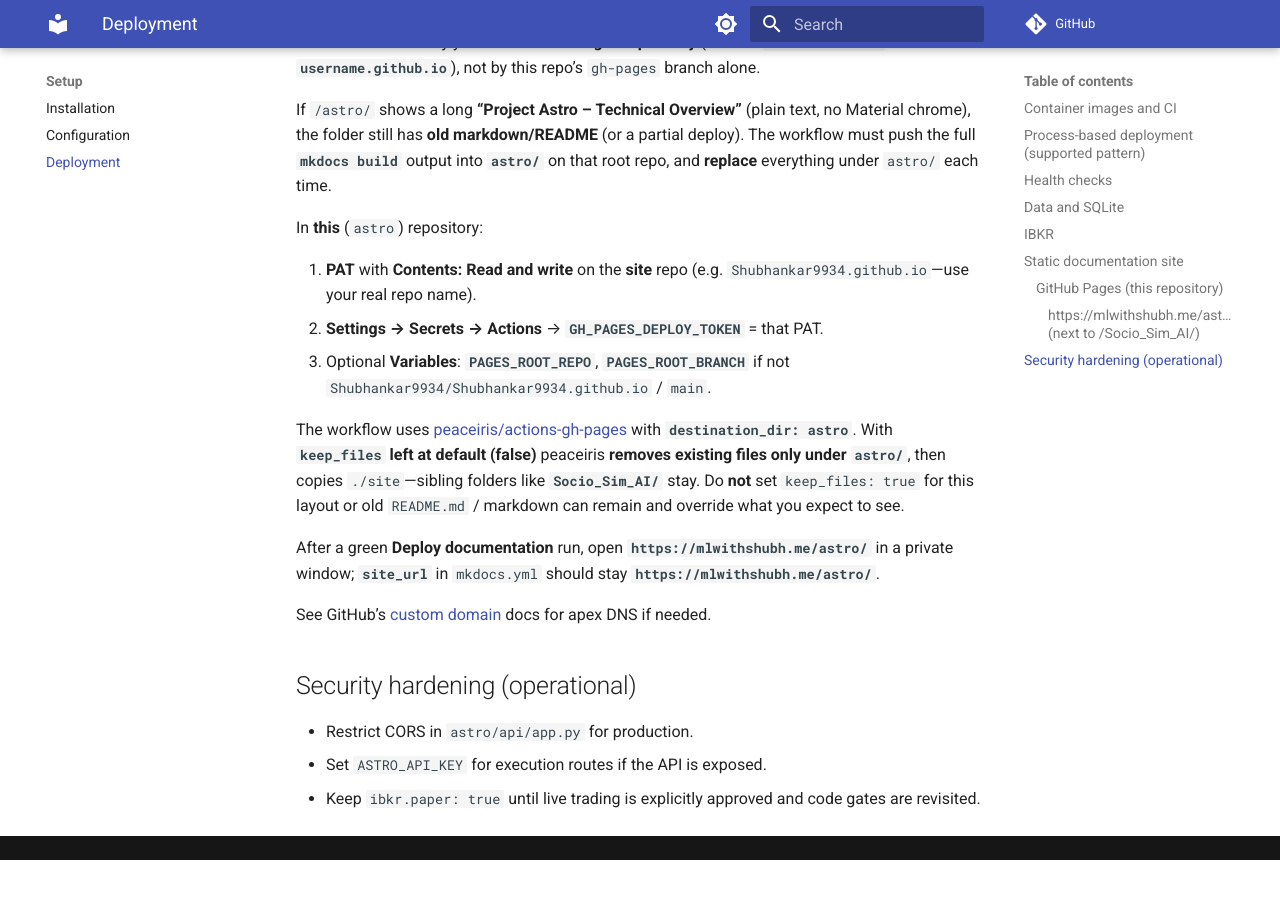
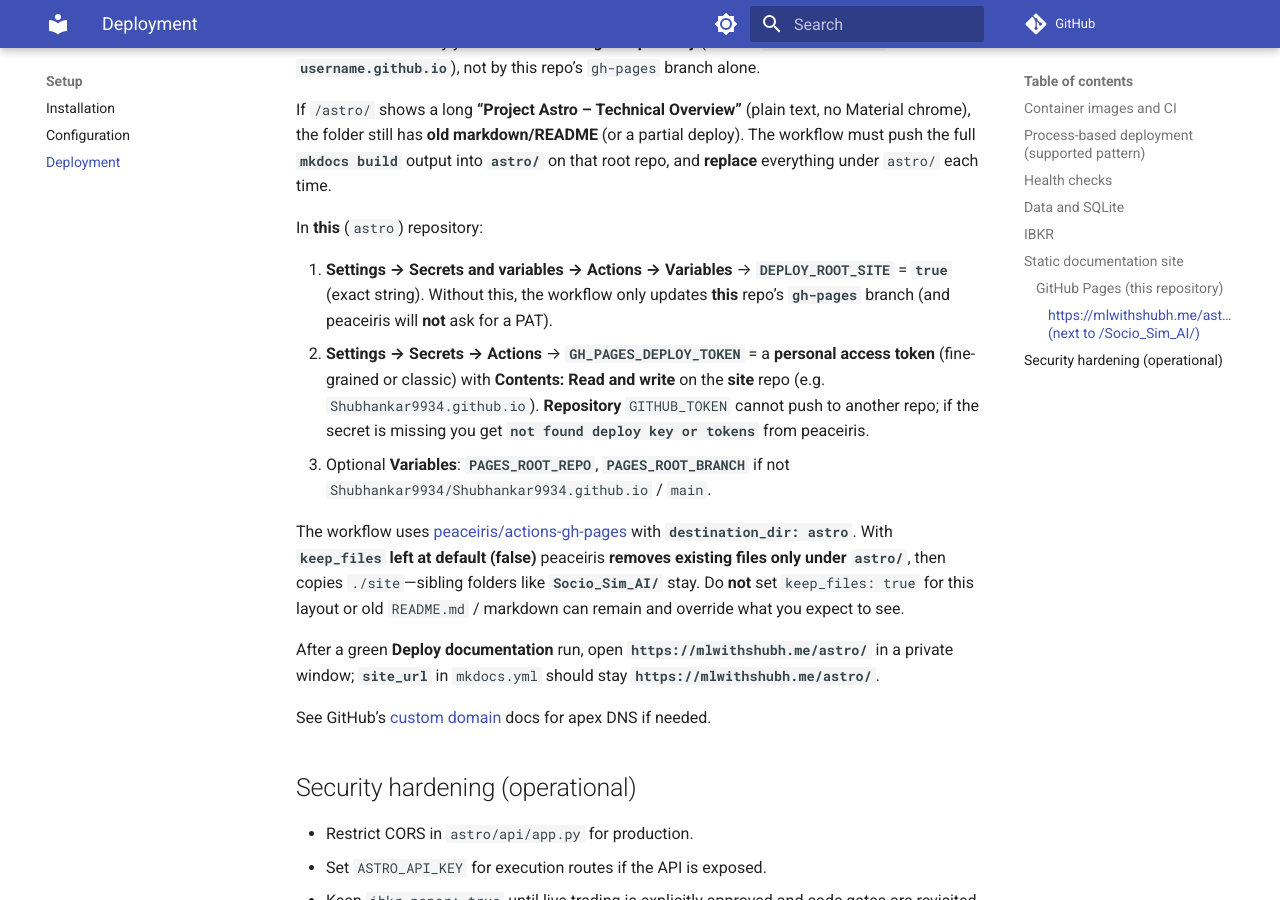
Before and after one commit to Shubhankar9934/astro, an MkDocs documentation site: the page built from docs/setup/deployment.md, in a window 1280 px wide and 900 px high, scrolled down 1574 px. Built offline with MkDocs 1.6.1 and Material for MkDocs 9.7.7, drawn with Linux system fonts in a browser that asks for light colours; comment, search, counter and statistics services are not loaded; before the commit the page ends 2434 px from its top, so only the background shows below that.

Commit message:
Update GitHub Pages deployment workflow and documentation: enhance clarity on PAT requirements and deployment conditions for root site

```diff
--- a/docs/setup/deployment.md
+++ b/docs/setup/deployment.md
@@ -48,8 +48,8 @@ If `/astro/` shows a long **“Project Astro – Technical Overview”** (plain
 
 In **this** (`astro`) repository:
 
-1. **PAT** with **Contents: Read and write** on the **site** repo (e.g. `Shubhankar9934.github.io`—use your real repo name).
-2. **Settings → Secrets → Actions** → **`GH_PAGES_DEPLOY_TOKEN`** = that PAT.
+1. **Settings → Secrets and variables → Actions → Variables** → **`DEPLOY_ROOT_SITE`** = **`true`** (exact string). Without this, the workflow only updates **this** repo’s **`gh-pages`** branch (and peaceiris will **not** ask for a PAT).
+2. **Settings → Secrets → Actions** → **`GH_PAGES_DEPLOY_TOKEN`** = a **personal access token** (fine-grained or classic) with **Contents: Read and write** on the **site** repo (e.g. `Shubhankar9934.github.io`). **Repository** `GITHUB_TOKEN` cannot push to another repo; if the secret is missing you get **`not found deploy key or tokens`** from peaceiris.
 3. Optional **Variables**: **`PAGES_ROOT_REPO`**, **`PAGES_ROOT_BRANCH`** if not `Shubhankar9934/Shubhankar9934.github.io` / `main`.
 
 The workflow uses [peaceiris/actions-gh-pages](https://github.com/peaceiris/actions-gh-pages) with **`destination_dir: astro`**. With **`keep_files` left at default (false)** peaceiris **removes existing files only under `astro/`**, then copies `./site`—sibling folders like **`Socio_Sim_AI/`** stay. Do **not** set `keep_files: true` for this layout or old `README.md` / markdown can remain and override what you expect to see.
```
Also changed, not shown: 1 other file.
